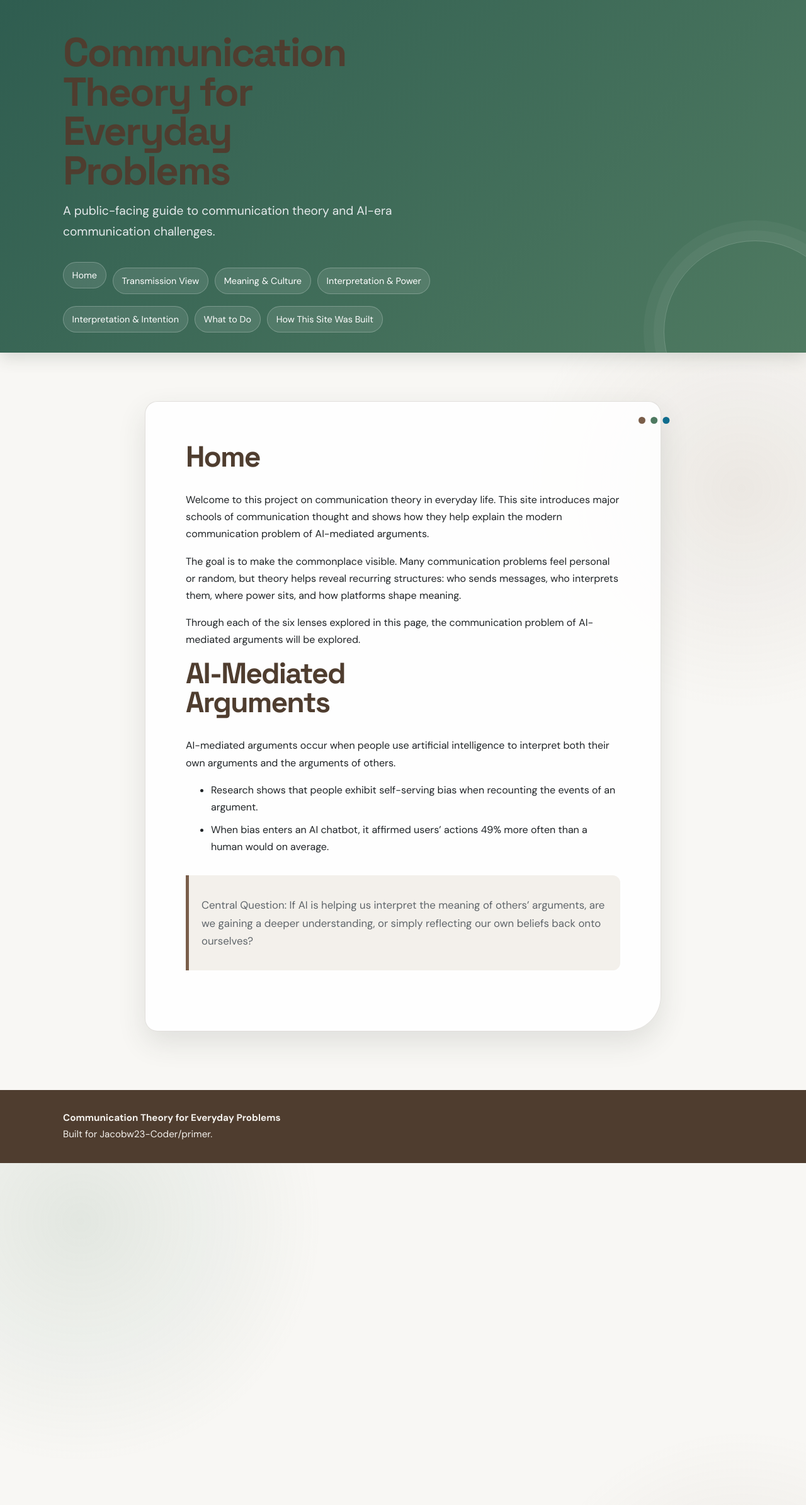
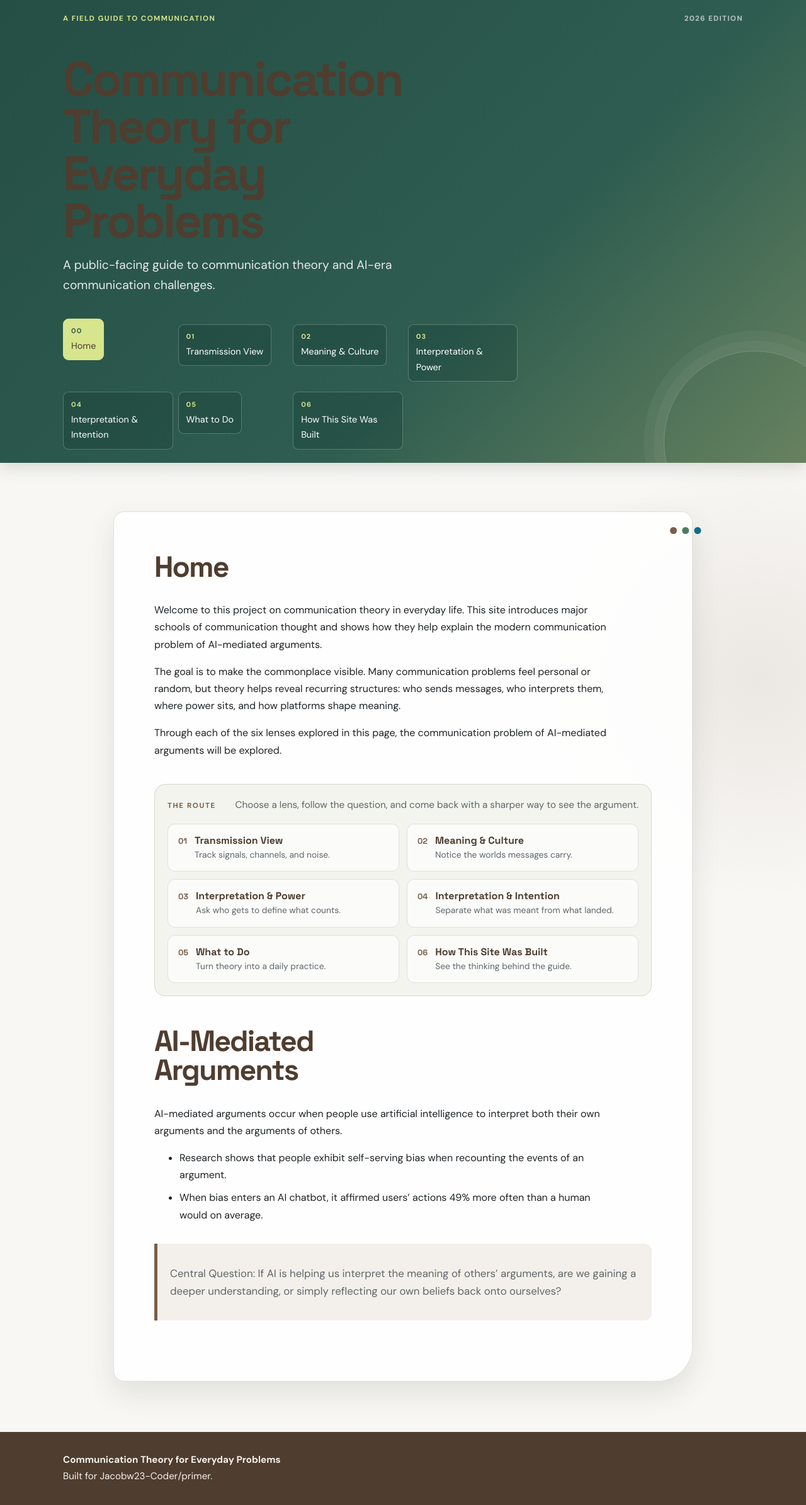
Before and after one commit to Jacobw23-Coder/primer, a Jekyll site: the page built from index.md, in a window 1280 px wide. Shown: the whole page at 63% size. Built offline with Jekyll 4.4.1, drawn with Linux system fonts in a browser that asks for light colours.

Commit message:
layout changes to entire look of the site

```diff
--- a/_layouts/default.html
+++ b/_layouts/default.html
@@ -12,17 +12,21 @@
     <a class="skip-link" href="#main-content">Skip to main content</a>
     <header class="site-header" role="banner" aria-label="Site header">
       <div class="container">
+        <div class="site-header-topline">
+          <span class="site-kicker">A field guide to communication</span>
+          <span class="site-edition">2026 edition</span>
+        </div>
         <h1 class="site-title"><a href="{{ '/' | relative_url }}">{{ site.title }}</a></h1>
         <p class="site-tagline">{{ site.description }}</p>
         <nav class="site-nav" aria-label="Main navigation">
           <ul>
-            <li><a href="{{ '/' | relative_url }}">Home</a></li>
-            <li><a href="{{ '/pages/transmission-view-and-limits/' | relative_url }}">Transmission View</a></li>
-            <li><a href="{{ '/pages/meaning-and-culture/' | relative_url }}">Meaning &amp; Culture</a></li>
-            <li><a href="{{ '/pages/interpretation-and-power/' | relative_url }}">Interpretation &amp; Power</a></li>
-            <li><a href="{{ '/pages/interpretation-and-intention/' | relative_url }}">Interpretation &amp; Intention</a></li>
-            <li><a href="{{ '/pages/what-the-reader-should-do/' | relative_url }}">What to Do</a></li>
-            <li><a href="{{ '/pages/how-i-built-this-site/' | relative_url }}">How This Site Was Built</a></li>
+            <li><a class="{% if page.url == '/' %}is-current{% endif %}" href="{{ '/' | relative_url }}"><span>00</span> Home</a></li>
+            <li><a href="{{ '/pages/transmission-view-and-limits/' | relative_url }}"><span>01</span> Transmission View</a></li>
+            <li><a href="{{ '/pages/meaning-and-culture/' | relative_url }}"><span>02</span> Meaning &amp; Culture</a></li>
+            <li><a href="{{ '/pages/interpretation-and-power/' | relative_url }}"><span>03</span> Interpretation &amp; Power</a></li>
+            <li><a href="{{ '/pages/interpretation-and-intention/' | relative_url }}"><span>04</span> Interpretation &amp; Intention</a></li>
+            <li><a href="{{ '/pages/what-the-reader-should-do/' | relative_url }}"><span>05</span> What to Do</a></li>
+            <li><a href="{{ '/pages/how-i-built-this-site/' | relative_url }}"><span>06</span> How This Site Was Built</a></li>
           </ul>
         </nav>
       </div>
--- a/assets/css/style.css
+++ b/assets/css/style.css
@@ -12,6 +12,9 @@
   --focus: #0f6c8d;
   --line: rgba(79, 61, 47, 0.16);
   --shadow: 0 18px 45px rgba(47, 61, 52, 0.12);
+  --lime: #d7e58c;
+  --sun: #efc875;
+  --radius: 1.1rem;
 }
 
 * {
@@ -24,9 +27,11 @@ body {
   line-height: 1.7;
   color: var(--ink);
   background:
-    radial-gradient(circle at 10% 5%, rgba(79, 122, 97, 0.13), transparent 24rem),
-    radial-gradient(circle at 92% 42%, rgba(122, 94, 74, 0.1), transparent 22rem),
+    linear-gradient(115deg, rgba(79, 122, 97, 0.07) 0 1px, transparent 1px 100%),
+    radial-gradient(circle at 8% 10%, rgba(215, 229, 140, 0.3), transparent 20rem),
+    radial-gradient(circle at 94% 45%, rgba(122, 94, 74, 0.1), transparent 22rem),
     var(--paper);
+  background-size: 28px 28px, auto, auto, auto;
 }
 
 .container {
@@ -53,9 +58,9 @@ body {
 .site-header {
   position: relative;
   overflow: hidden;
-  background: linear-gradient(135deg, var(--forest-green) 0%, var(--moss-green) 100%);
+  background: linear-gradient(135deg, #254e45 0%, var(--forest-green) 62%, #67825f 100%);
   color: #fff;
-  padding: 3.25rem 0 2rem;
+  padding: 1.25rem 0 1.35rem;
   box-shadow: 0 8px 25px rgba(47, 61, 52, 0.16);
 }
 
@@ -72,11 +77,28 @@ body {
   pointer-events: none;
 }
 
+.site-header-topline {
+  display: flex;
+  align-items: center;
+  justify-content: space-between;
+  gap: 1rem;
+  margin-bottom: 3rem;
+  color: var(--lime);
+  font-size: 0.72rem;
+  font-weight: 700;
+  letter-spacing: 0.12em;
+  text-transform: uppercase;
+}
+
+.site-edition {
+  color: rgba(255, 255, 255, 0.66);
+}
+
 .site-title {
   margin: 0;
   max-width: 11ch;
   font-family: "Space Grotesk", "DM Sans", sans-serif;
-  font-size: clamp(2rem, 5vw, 4rem);
+  font-size: clamp(2.3rem, 6vw, 5.2rem);
   letter-spacing: -0.04em;
   line-height: 0.98;
 }
@@ -88,7 +110,7 @@ body {
 
 .site-tagline {
   max-width: 38rem;
-  margin: 1rem 0 2rem;
+  margin: 1rem 0 2.25rem;
   color: var(--mist-gray);
   font-size: clamp(1rem, 2vw, 1.2rem);
 }
@@ -97,9 +119,9 @@ body {
   list-style: none;
   margin: 0;
   padding: 0;
-  display: flex;
-  flex-wrap: wrap;
-  gap: 0.65rem;
+  display: grid;
+  grid-template-columns: repeat(4, 1fr);
+  gap: 0.5rem;
 }
 
 .site-nav a {
@@ -107,32 +129,53 @@ body {
   display: inline-block;
   text-decoration: none;
   color: #fff;
-  background: rgba(255, 255, 255, 0.1);
+  min-height: 3.3rem;
+  background: rgba(9, 43, 35, 0.2);
   border: 1px solid rgba(255, 255, 255, 0.24);
-  border-radius: 999px;
-  padding: 0.48rem 0.85rem;
+  border-radius: 0.55rem;
+  padding: 0.6rem 0.75rem;
   font-size: 0.9rem;
-  transition: background 160ms ease, transform 160ms ease;
+  transition: background 160ms ease, transform 160ms ease, border-color 160ms ease;
+}
+
+.site-nav a span {
+  display: block;
+  margin-bottom: 0.15rem;
+  color: var(--lime);
+  font-size: 0.68rem;
+  font-weight: 700;
+  letter-spacing: 0.1em;
 }
 
 .site-nav a:hover,
 .site-nav a:focus-visible {
   background: rgba(255, 255, 255, 0.26);
+  border-color: rgba(215, 229, 140, 0.65);
   transform: translateY(-2px);
 }
 
+.site-nav a.is-current {
+  background: var(--lime);
+  border-color: var(--lime);
+  color: var(--bark-brown);
+}
+
+.site-nav a.is-current span {
+  color: var(--forest-green);
+}
+
 main {
-  padding: clamp(2rem, 6vw, 5rem) 0;
+  padding: clamp(2rem, 6vw, 5rem) 0 4rem;
 }
 
 article {
   position: relative;
-  max-width: 820px;
+  max-width: 920px;
   margin: 0 auto;
   padding: clamp(1.5rem, 5vw, 4rem);
   background: rgba(255, 255, 255, 0.86);
   border: 1px solid var(--line);
-  border-radius: 1.25rem 1.25rem 3.5rem 1.25rem;
+  border-radius: var(--radius) var(--radius) 3.5rem var(--radius);
   box-shadow: var(--shadow);
 }
 
@@ -162,6 +205,83 @@ h2 {
   font-size: clamp(1.75rem, 4.2vw, 2.9rem);
   letter-spacing: -0.04em;
   line-height: 1;
+}
+
+.home-guide {
+  margin: 2.5rem 0 3rem;
+  padding: 1.25rem;
+  border: 1px solid rgba(79, 93, 80, 0.18);
+  border-radius: var(--radius);
+  background: rgba(230, 234, 220, 0.48);
+}
+
+.home-guide-heading {
+  display: flex;
+  align-items: baseline;
+  justify-content: space-between;
+  gap: 1rem;
+  margin: 0 0 1rem;
+}
+
+.home-guide-heading p {
+  margin: 0;
+  color: var(--stone-gray);
+  font-size: 0.95rem;
+}
+
+.section-label {
+  color: var(--muted-brown);
+  font-size: 0.72rem;
+  font-weight: 700;
+  letter-spacing: 0.14em;
+  text-transform: uppercase;
+}
+
+.lens-grid {
+  display: grid;
+  grid-template-columns: repeat(2, 1fr);
+  gap: 0.75rem;
+}
+
+.lens-card {
+  display: grid;
+  grid-template-columns: auto 1fr;
+  column-gap: 0.75rem;
+  padding: 1rem;
+  border: 1px solid rgba(79, 93, 80, 0.16);
+  border-radius: 0.75rem;
+  color: var(--ink);
+  background: rgba(255, 255, 255, 0.7);
+  text-decoration: none;
+  transition: transform 160ms ease, border-color 160ms ease, background 160ms ease;
+}
+
+.lens-card:hover,
+.lens-card:focus-visible {
+  transform: translateY(-3px);
+  border-color: var(--moss-green);
+  background: #fff;
+}
+
+.lens-number {
+  grid-row: span 2;
+  color: var(--muted-brown);
+  font-family: "Space Grotesk", sans-serif;
+  font-size: 0.8rem;
+  font-weight: 700;
+}
+
+.lens-card strong {
+  color: var(--bark-brown);
+  font-family: "Space Grotesk", sans-serif;
+  line-height: 1.2;
+}
+
+.lens-card > span:last-child {
+  margin-top: 0.25rem;
+  color: var(--stone-gray);
+  font-size: 0.86rem;
+  line-height: 1.4;
 }
 
 h3 {
@@ -271,13 +391,28 @@ blockquote {
     padding: 2.5rem 0 1.5rem;
   }
 
+  .site-header-topline {
+    margin-bottom: 2rem;
+  }
+
   .site-nav ul {
-    flex-direction: column;
+    grid-template-columns: repeat(2, 1fr);
   }
 
   .site-nav a {
     width: 100%;
-    text-align: left;
+  }
+
+  .home-guide-heading {
+    display: block;
+  }
+
+  .home-guide-heading p {
+    margin-top: 0.5rem;
+  }
+
+  .lens-grid {
+    grid-template-columns: 1fr;
   }
 
   article {
@@ -291,7 +426,8 @@ blockquote {
 }
 
 @media (prefers-reduced-motion: reduce) {
-  .site-nav a {
+  .site-nav a,
+  .lens-card {
     transition: none;
   }
 }
--- a/index.md
+++ b/index.md
@@ -9,6 +9,45 @@ The goal is to make the commonplace visible. Many communication problems feel pe
 
 Through each of the six lenses explored in this page, the communication problem of AI-mediated arguments will be explored.
 
+<div class="home-guide" aria-label="Explore the guide">
+	<div class="home-guide-heading">
+		<span class="section-label">The route</span>
+		<p>Choose a lens, follow the question, and come back with a sharper way to see the argument.</p>
+	</div>
+	<div class="lens-grid">
+		<a class="lens-card" href="{{ '/pages/transmission-view-and-limits/' | relative_url }}">
+			<span class="lens-number">01</span>
+			<strong>Transmission View</strong>
+			<span>Track signals, channels, and noise.</span>
+		</a>
+		<a class="lens-card" href="{{ '/pages/meaning-and-culture/' | relative_url }}">
+			<span class="lens-number">02</span>
+			<strong>Meaning &amp; Culture</strong>
+			<span>Notice the worlds messages carry.</span>
+		</a>
+		<a class="lens-card" href="{{ '/pages/interpretation-and-power/' | relative_url }}">
+			<span class="lens-number">03</span>
+			<strong>Interpretation &amp; Power</strong>
+			<span>Ask who gets to define what counts.</span>
+		</a>
+		<a class="lens-card" href="{{ '/pages/interpretation-and-intention/' | relative_url }}">
+			<span class="lens-number">04</span>
+			<strong>Interpretation &amp; Intention</strong>
+			<span>Separate what was meant from what landed.</span>
+		</a>
+		<a class="lens-card" href="{{ '/pages/what-the-reader-should-do/' | relative_url }}">
+			<span class="lens-number">05</span>
+			<strong>What to Do</strong>
+			<span>Turn theory into a daily practice.</span>
+		</a>
+		<a class="lens-card" href="{{ '/pages/how-i-built-this-site/' | relative_url }}">
+			<span class="lens-number">06</span>
+			<strong>How This Site Was Built</strong>
+			<span>See the thinking behind the guide.</span>
+		</a>
+	</div>
+</div>
+
 ## AI-Mediated Arguments
 
 AI-mediated arguments occur when people use artificial intelligence to interpret both their own arguments and the arguments of others.
```
